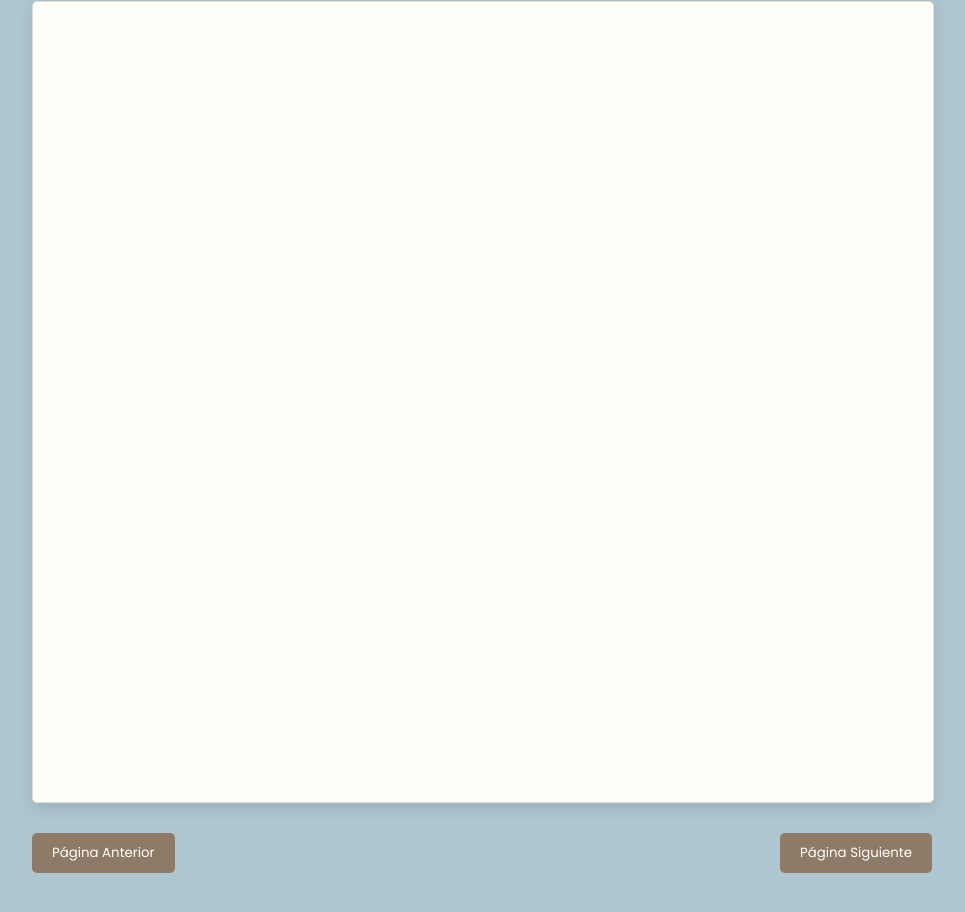
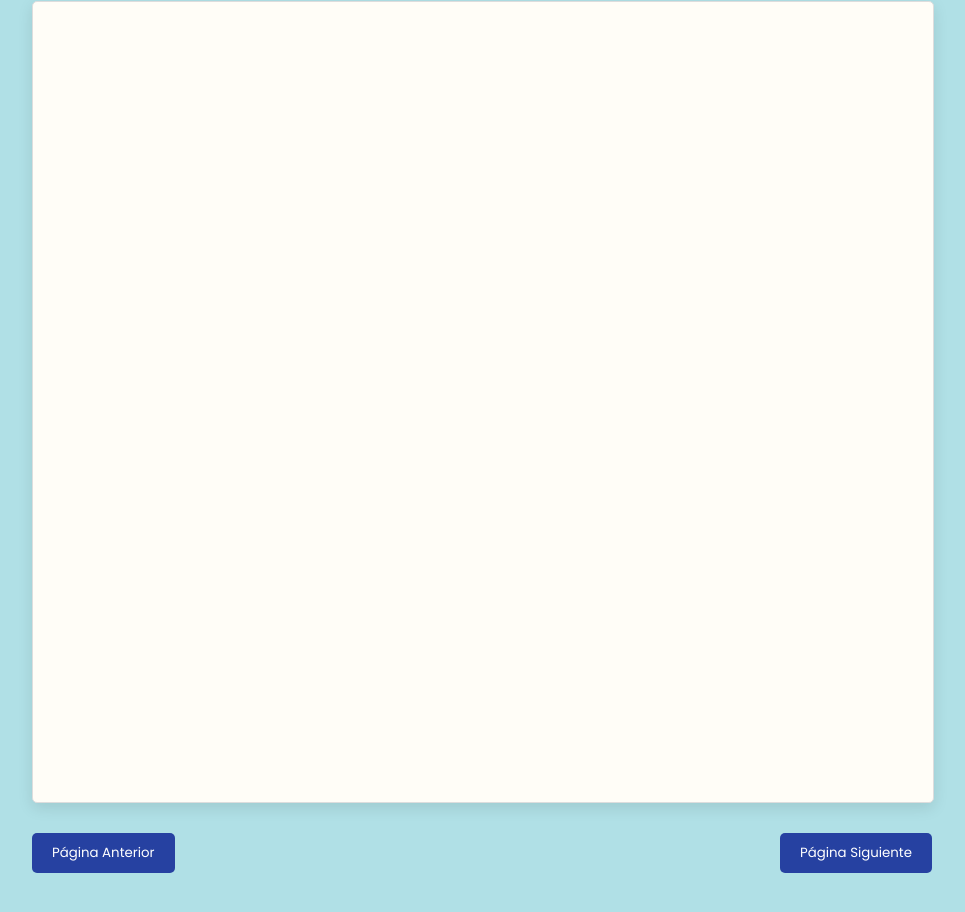
Before and after one commit to jhonattan3769/galeria-con-mi-amorcito, a website: page index.html in a window 1280 px wide. Shown: the part 494-1406 px from the top of the page, without its empty margins (158-1123 px from the left). Drawn offline with Linux system fonts and the light colour scheme; no server answers.

Commit message:
Update index.html

```diff
--- a/index.html
+++ b/index.html
@@ -12,7 +12,7 @@
         body {
             font-family: 'Poppins', sans-serif;
             text-align: center;
-            background-color: #AEC6CF; /* Color de fondo tipo papel */
+            background-color: #B0E0E6; /* Color de fondo tipo papel */
             color: #00008B;
             margin: 0;
             padding: 40px 20px;
@@ -119,7 +119,7 @@
         }
         .nav-btn {
             font-family: 'Poppins', sans-serif;
-            background-color: #8d7b68;
+            background-color: #2641a1;
             color: white;
             border: none;
             padding: 10px 20px;
@@ -128,10 +128,10 @@
             transition: background-color 0.3s;
         }
         .nav-btn:hover {
-            background-color: #6a5c4d;
+            background-color: #2641a1;
         }
         .nav-btn:disabled {
-            background-color: #c9c0aa;
+            background-color:#5b7ce1;
             cursor: not-allowed;
         }
         #page-info {
```
